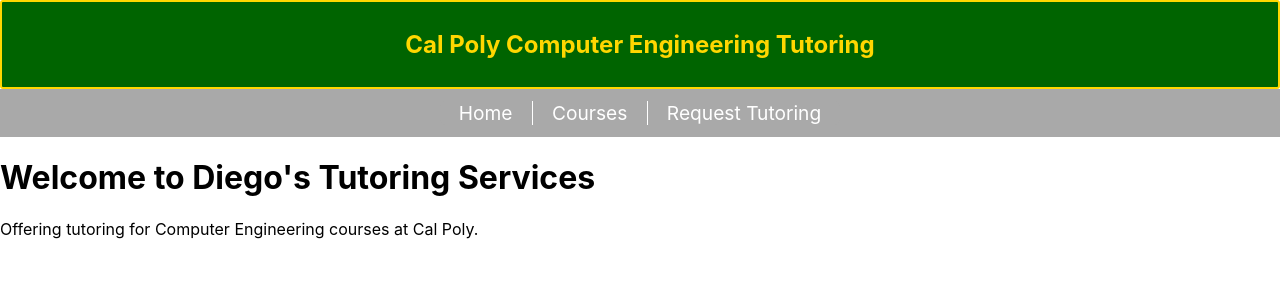
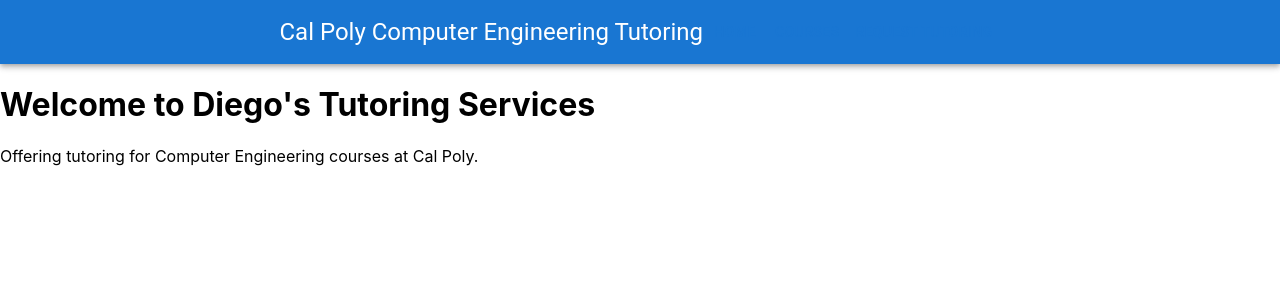
Before and after one commit to renatocuriel/TutoringWebsite, a React (Create React App) app: page / in a window 1280 px wide. Shown: the top 300 px of the page. Built offline with nearby package versions, Linux system fonts and the light colour scheme.

Commit message:
Added MUI stuff. Looks cleaner

```diff
--- a/src/components/Header.tsx
+++ b/src/components/Header.tsx
@@ -1,70 +1,100 @@
 import React from 'react';
 import { Link } from 'react-router-dom';
-import styled from 'styled-components';
+import AppBar from '@mui/material/AppBar';
+import Toolbar from '@mui/material/Toolbar';
+import Typography from '@mui/material/Typography';
+import Button from '@mui/material/Button';
+// import styled from 'styled-components';
 
-const Title = styled.h1`
-    font-size: 1.5em;
-    text-align: center;
-    color: gold;
-`;
-
-const Wrapper = styled.section`
-    padding: .5em;
-    background: darkgreen;
-    border: 2px solid gold;
-    border-radius: 3px;
-`;
-
-const NavBar = styled.nav`
-    background-color: darkgray;
-    display: flex;
-    justify-content: center;
-    align-items: center;
-    height: 3em;
-`;
-
-const NavButton = styled(Link)`
-    color: white;
-    text-decoration: none;
-    padding: 0 1em;
-    font-size: 1.2em;
-    display: flex;
-    align-items: center;
-    justify-content: center;
-    background-color: darkgray;
-    border: none;
-    outline: none;
-    cursor: pointer;
-    transition: background-color 0.3s;
-
-    &:hover {
-        background-color: gray;
-    }
-
-    &:first-child {
-        border-radius: 5px 0 0 5px;
-    }
-
-    &:last-child {
-        border-radius: 0 5px 5px 0;
-    }
-
-    &:not(:last-child) {
-        border-right: 1px solid white;
-    }
-`;
+// const NavButton = styled(Button)`
+//     color: white;
+//     text-transform: none; /* Keeps the text in its original case */
+// `;
 
 const Header = () => (
-    <div>
-        <Wrapper>
-            <Title> Cal Poly Computer Engineering Tutoring</Title>
-        </Wrapper>
-        <NavBar>
-            <NavButton to="/">Home</NavButton>
-            <NavButton to="/courses">Courses</NavButton>
-            <NavButton to="/request-tutoring">Request Tutoring</NavButton>
-        </NavBar>
-    </div>
+    <AppBar position="static">
+        <Toolbar sx={{ justifyContent: 'center'}}>
+            <Typography variant="h5" component="div" >
+                Cal Poly Computer Engineering Tutoring
+            </Typography>
+            <Button component={Link} to="/">Home</Button>
+            <Button component={Link} to="/courses">Courses</Button>
+            <Button component={Link} to="/request-tutoring">Request Tutoring</Button>
+        </Toolbar>
+    </AppBar>
 );
 
 export default Header;
+
+
+// import React from 'react';
+// import { Link } from 'react-router-dom';
+// import styled from 'styled-components';
+
+// const Title = styled.h1`
+//     font-size: 1.5em;
+//     text-align: center;
+//     color: gold;
+// `;
+
+// const Wrapper = styled.section`
+//     padding: .5em;
+//     background: darkgreen;
+//     border: 2px solid gold;
+//     border-radius: 3px;
+// `;
+
+// const NavBar = styled.nav`
+//     background-color: darkgray;
+//     display: flex;
+//     justify-content: center;
+//     align-items: center;
+//     height: 3em;
+// `;
+
+// const NavButton = styled(Link)`
+//     color: white;
+//     text-decoration: none;
+//     padding: 0 1em;
+//     font-size: 1.2em;
+//     display: flex;
+//     align-items: center;
+//     justify-content: center;
+//     height: 100%;
+//     background-color: darkgray;
+//     border: none;
+//     outline: none;
+//     cursor: pointer;
+//     transition: background-color 0.3s;
+
+//     &:hover {
+//         background-color: gray;
+//     }
+
+//     &:first-child {
+//         border-radius: 5px 0 0 5px;
+//     }
+
+//     &:last-child {
+//         border-radius: 0 5px 5px 0;
+//     }
+
+//     &:not(:last-child) {
+//         border-right: 1px solid white;
+//     }
+// `;
+
+// const Header = () => (
+//     <div>
+//         <Wrapper>
+//             <Title> Cal Poly Computer Engineering Tutoring</Title>
+//         </Wrapper>
+//         <NavBar>
+//             <NavButton to="/">Home</NavButton>
+//             <NavButton to="/courses">Courses</NavButton>
+//             <NavButton to="/request-tutoring">Request Tutoring</NavButton>
+//         </NavBar>
+//     </div>
+// );
+
+// export default Header;
```
